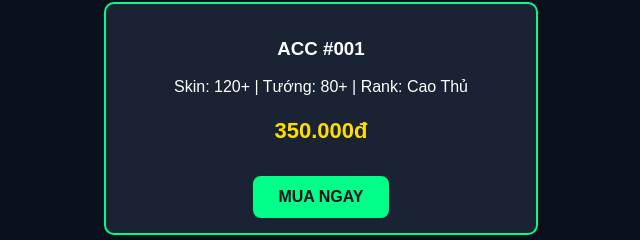
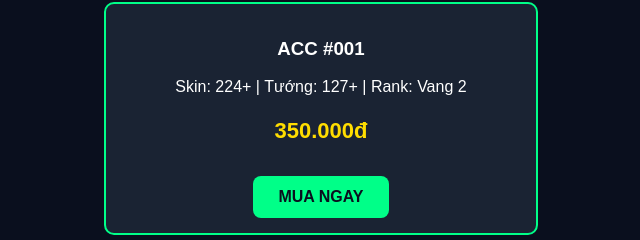
Before and after one commit to tua18/shopacc-lqm, a plain HTML site: page index.html in a window 1280 px wide. Shown: the part 140-380 px from the top of the page, 319-959 px from the left. Drawn offline with Linux system fonts and the light colour scheme.

Commit message:
Update index.html

```diff
--- a/index.html
+++ b/index.html
@@ -17,7 +17,7 @@
 
     <div class="acc">
         <h3>ACC #001</h3>
-        <p>Skin: 120+ | Tướng: 80+ | Rank: Cao Thủ</p>
+        <p>Skin: 224+ | Tướng: 127+ | Rank: Vang 2 </p>
         <p class="gia">350.000đ</p>
         <a href="https://zalo.me/0876897077" class="btn">MUA NGAY</a>
     </div>
```
